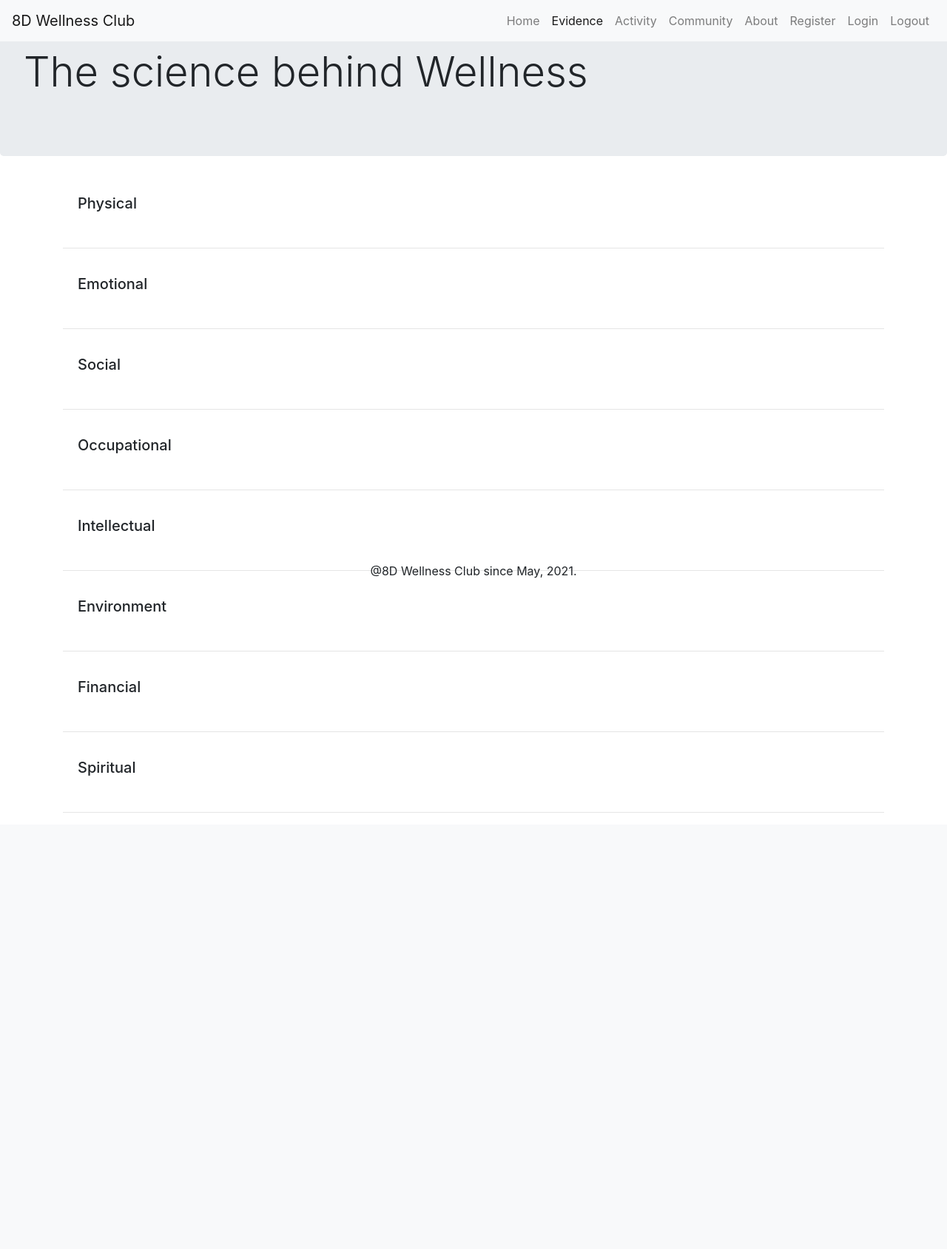
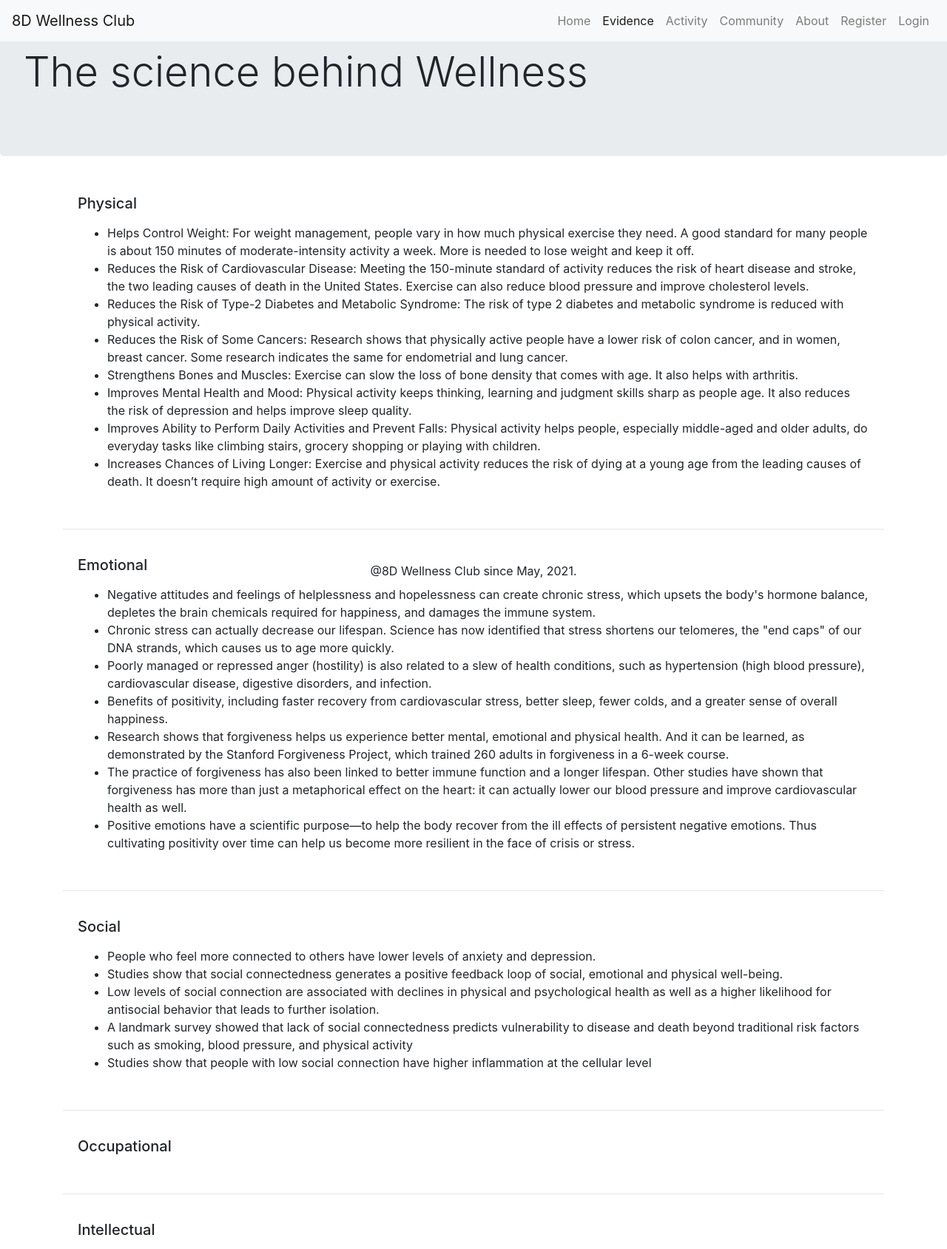
Before and after one commit to Aihua0055/wellness, a Flask app: page /evidence in a window 1280 px wide. Shown: the top 1689 px of the page at 74% size. Before the commit the page ends 1099 px from the top, so only its background shows below. Run offline with Flask 2, Linux system fonts and the light colour scheme; some libraries are stand-ins or nearby versions.

Commit message:
Add some evidence and remove logout from nav if user is not logged in

```diff
--- a/wellness/routes/evidence.py
+++ b/wellness/routes/evidence.py
@@ -13,17 +13,74 @@
         },
         'evidencePageContents': [{
             'Title': "Physical",
-            "Text": " "
+            "Text": ["Helps Control Weight: For weight management, people vary in how much physical " +
+            "exercise they need. A good standard for many people is about 150 minutes of moderate-" +
+            "intensity activity a week. More is needed to lose weight and keep it off.",
+            "Reduces the Risk of Cardiovascular Disease: Meeting the 150-minute standard of activity " +
+            "reduces the risk of heart disease and stroke, the two leading causes of death in the " +
+            "United States. Exercise can also reduce blood pressure and improve cholesterol levels.",
+            "Reduces the Risk of Type-2 Diabetes and Metabolic Syndrome: The risk of type 2 diabetes " +
+            "and metabolic syndrome is reduced with physical activity.",
+            "Reduces the Risk of Some Cancers: Research shows that physically active people have a " +
+            "lower risk of colon cancer, and in women, breast cancer. Some research indicates the " +
+            "same for endometrial and lung cancer.",
+            "Strengthens Bones and Muscles: Exercise can slow the loss of bone density that comes " +
+            "with age. It also helps with arthritis.",
+            "Improves Mental Health and Mood: Physical activity keeps thinking, learning and judgment " +
+            "skills sharp as people age. It also reduces the risk of depression and helps improve " +
+            "sleep quality.",
+            "Improves Ability to Perform Daily Activities and Prevent Falls: Physical activity helps " +
+            "people, especially middle-aged and older adults, do everyday tasks like climbing " +
+            "stairs, grocery shopping or playing with children.",
+            "Increases Chances of Living Longer: Exercise and physical activity reduces the risk of " +
+            "dying at a young age from the leading causes of death. It doesn’t require high amount " +
+            "of activity or exercise."
+            ]
 
         },
             {
             "Title": "Emotional",
-            "Text": " "
+            "Text": ["Negative attitudes and feelings of helplessness and hopelessness can create " +
+            "chronic stress, which upsets the body's hormone balance, depletes the brain chemicals " +
+            "required for happiness, and damages the immune system.",
+            "Chronic stress can actually decrease our lifespan. Science has now identified that " +
+            "stress shortens our telomeres, the \"end caps\" of our DNA strands, which causes us to " +
+            "age more quickly.",
+            "Poorly managed or repressed anger (hostility) is also related to a slew of health " +
+            "conditions, such as hypertension (high blood pressure), cardiovascular disease, " +
+            "digestive disorders, and infection.",
+            "Benefits of positivity, including faster recovery from cardiovascular stress, better " +
+            "sleep, fewer colds, and a greater sense of overall happiness.",
+            "Research shows that forgiveness helps us experience better mental, emotional and " +
+            "physical health. And it can be learned, as demonstrated by the Stanford Forgiveness " +
+            "Project, which trained 260 adults in forgiveness in a 6-week course.",
+            "The practice of forgiveness has also been linked to better immune function and a " +
+            "longer lifespan. Other studies have shown that forgiveness has more than just a " +
+            "metaphorical effect on the heart: it can actually lower our blood pressure and improve " +
+            "cardiovascular health as well.",
+            "Positive emotions have a scientific purpose—to help the body recover from the ill " +
+            "effects of persistent negative emotions. Thus cultivating positivity over time can " +
+            "help us become more resilient in the face of crisis or stress."
+            ]
 
         },
             {
             "Title": "Social",
-            "Text": ""
+            "Text": ["People who feel more connected to others have lower levels of anxiety and " +
+            "depression.",
+            "Studies show that social connectedness generates a positive feedback loop of social, " +
+            "emotional and physical well-being.",
+            "Low levels of social connection are associated with declines in physical and " +
+            "psychological health as well as a higher likelihood for antisocial behavior that " +
+            "leads to further isolation.",
+            "A landmark survey showed that lack of social connectedness predicts vulnerability to " +
+            "disease and death beyond traditional risk factors such as smoking, blood pressure, and " +
+            "physical activity",
+            "Studies show that people with low social connection have higher inflammation at the " +
+            "cellular level"
+            ]
+
+
 
         },
             {
--- a/wellness/templates/base.html
+++ b/wellness/templates/base.html
@@ -28,7 +28,7 @@
             'evidence', 'Evidence'), ('/activity',
             'activity', 'Activity'), ('/community', 'community',
             'Community'), ('/about', 'about', 'About'),
-            ('/register', 'register', 'Register'), ('/login', 'login', 'Login'), ('/logout', 'logout', 'Logout')] -%}
+            ('/register', 'register', 'Register'), ('/login', 'login', 'Login')] -%}
             <!-- Set active page to style active menu automatically -->
             {% set active_page = active_page|default('home') -%}
             {% for href, id, caption in navbar_menus %}
--- a/wellness/templates/evidence.html
+++ b/wellness/templates/evidence.html
@@ -14,7 +14,13 @@
     <div class = "card border-0">
         <div class="card-body">
             <h5 class="card-title"> {{content["Title"]}}</h5>
-            <p class="card-text">{{ content["Text"] }}</p>
+            <p class="card-text">
+                <ul>
+                {% for item in content["Text"] %}
+                    <li>{{ item }}</li>
+                {% endfor %}
+                </ul>
+            </p>
 
         </div>
 
--- a/wellness/templates/login.html
+++ b/wellness/templates/login.html
@@ -3,7 +3,7 @@
 
 {% block content %}
 <div class="page-header">
-        <h1>Register</h1>
+        <h1>Log In</h1>
       </div>
         <div class="row">
           <div class="col-lg-12">
@@ -24,7 +24,7 @@
                   </div>
                   <div class="form-group">
                     <div class="col-lg-10 col-lg-offset-2">
-                      <button type="submit" class="btn btn-primary">Register</button>
+                      <button type="submit" class="btn btn-primary">Submit</button>
                     </div>
                   </div>
                 </fieldset>
--- a/wellness/templates/register.html
+++ b/wellness/templates/register.html
@@ -24,7 +24,7 @@
                   </div>
                   <div class="form-group">
                     <div class="col-lg-10 col-lg-offset-2">
-                      <button type="submit" class="btn btn-primary">Register</button>
+                      <button type="submit" class="btn btn-primary">Submit</button>
                     </div>
                   </div>
                 </fieldset>
```
Also changed, not shown: wellness/routes/main.py (+6 -1 lines), wellness/static/images/ConnectToThrive11.jpg (added).
